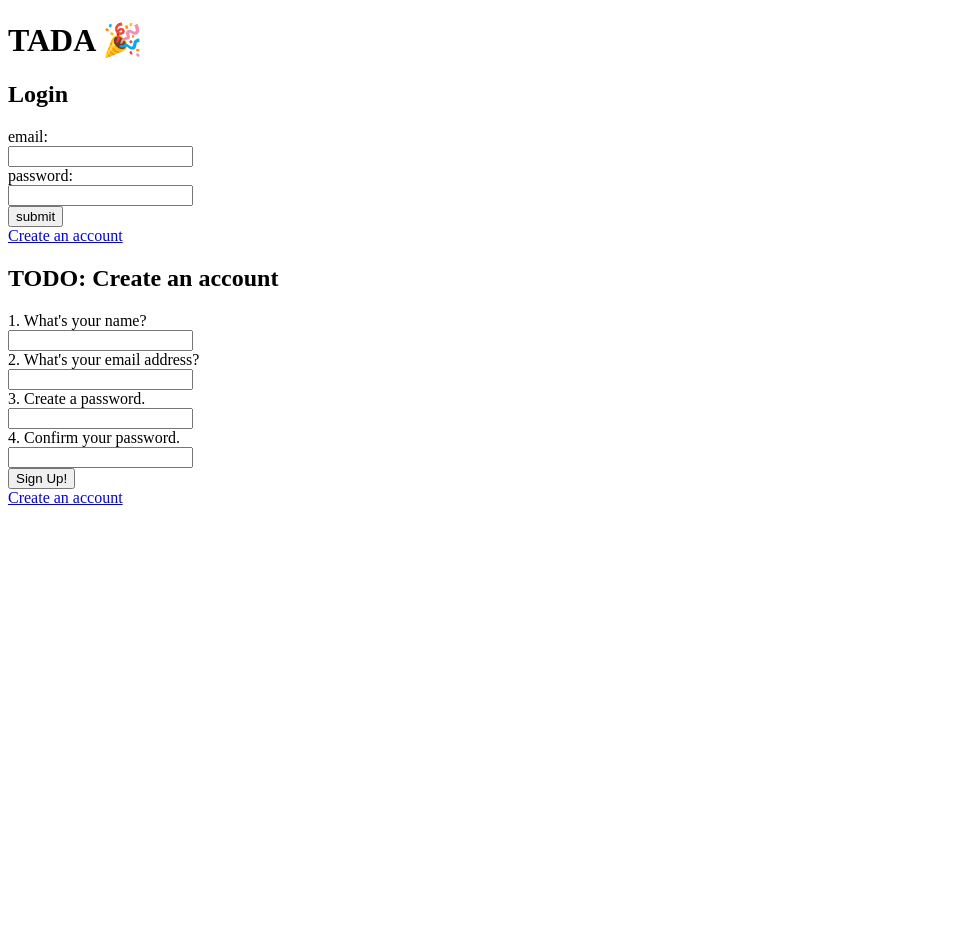
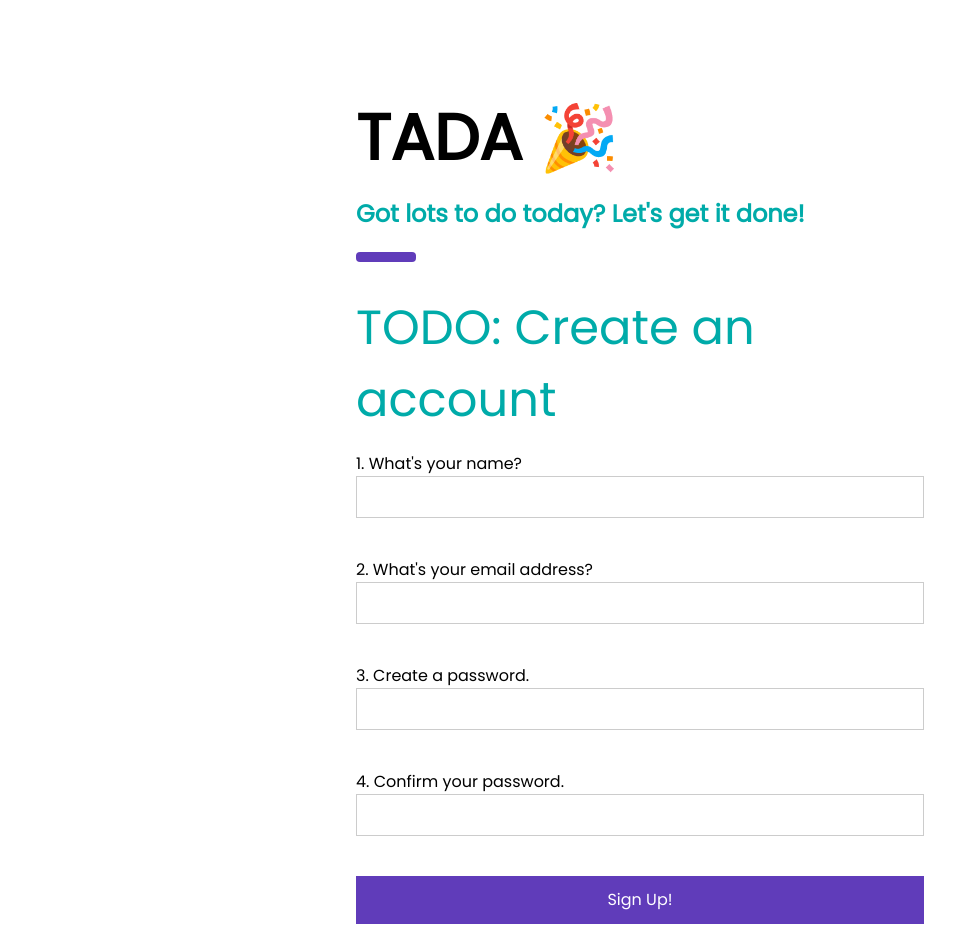
Before and after one commit to eduDevCF/tada, a Flask app: page /signup in a window 1280 px wide. Shown: the whole page, without its empty margins (0-979 px from the left). Before the commit the page ends 505 px from the top, so only its background shows below. Run offline with Flask 2, Linux system fonts and the light colour scheme; parts of the project's set-up code (start-up, migrations or seed data) failed here and were passed over; some libraries are stand-ins or nearby versions.

Commit message:
added w3 css styles and layout

```diff
--- a/static/style.css
+++ b/static/style.css
@@ -1,3 +1,41 @@
+
+body,h1,h2,h3,h4,h5 {
+    font-family: "Poppins", sans-serif
+}
+
+body {
+    font-size:16px;
+}
+
+.w3-half img {
+    margin-bottom:-6px;
+    margin-top:16px;
+    opacity:0.8;
+    cursor:pointer
+}
+
+.w3-half img:hover {
+    opacity:1
+}
+
+.w3-metro-dark-purple {
+    color:#fff;
+    background-color:#603cba;
+}
+
+.w3-text-metro-dark-purple {
+    color:#603cba;
+}
+
+.w3-metro-teal {
+    color:#fff;
+    background-color:#00aba9;
+}
+
+.w3-text-metro-teal {
+    color:#00aba9;
+}
+
 .hidden {
     display: none;
 }
--- a/templates/base.html
+++ b/templates/base.html
@@ -9,40 +9,79 @@
 
   <title>TADA</title>
   <script src="https://code.jquery.com/jquery-3.2.1.min.js"></script>
+  <link rel="stylesheet" href="https://www.w3schools.com/w3css/4/w3.css">
+  <link rel="stylesheet" href="https://fonts.googleapis.com/css?family=Poppins">
   <link href="/static/style.css" rel="stylesheet">
 </head>
 <body>
 
-  <header>
-      <h1>TADA 🎉</h1>
-      {% for flash in get_flashed_messages() %}
-        {{ flash }}
+{% if "user" in session %}
+  <!-- Sidebar/menu -->
+  <nav class="w3-sidebar w3-metro-dark-purple w3-collapse w3-top w3-large w3-padding" style="z-index:3;width:300px;font-weight:bold;" id="mySidebar"><br>
+    <a href="javascript:void(0)" onclick="w3_close()" class="w3-button w3-hide-large w3-display-topleft" style="width:100%;font-size:22px">Close Menu</a>
+    <div class="w3-container">
+      <h3 class="w3-padding-64"><b><a href="/" onclick="w3_close()" class="w3-button w3-hover-white">TADA</a> 🎉</b></h3>
+    </div>
+    <div class="w3-bar-block">
+      <a href="#showcase" onclick="w3_close()" class="w3-bar-item w3-button w3-hover-white">+ New List</a>
+      {% for l in user.lists %}
+        <a href="/list/{{ l.list_id }}" onclick="w3_close()" class="w3-bar-item w3-button w3-hover-white">{{ l.name }}</a>
       {% endfor %}
 
-      {% if "user" in session %}
-        <a href="/logout">Logout</a>
-      {% else %}
-        <h2>Login</h2>
-        <div id="login-form">
-            <form action="/login" method="post">
-              <label>email:<br>
-                <input type="email" name="email" required><br>
-              </label>
-              <label>password:<br>
-                <input type="password" name="pw" required><br>
-              </label>
-              <input type="submit" value="submit">
-            </form>
-            <a href="/signup">Create an account</a>
-        </div>
-      {% endif %}
+      <br><br>
+      <a href="/logout" onclick="w3_close()" class="w3-bar-item w3-button w3-hover-white">Log Out</a>
+
+    </div>
+  </nav>
+
+  <!-- Top menu on small screens -->
+  <header class="w3-container w3-top w3-hide-large w3-metro-dark-purple w3-xlarge w3-padding">
+    <a href="javascript:void(0)" class="w3-button w3-metro-dark-purple w3-margin-right" onclick="w3_open()">☰</a>
+    <span>TADA 🎉</span>
   </header>
 
-  <main>
+  <!-- Overlay effect when opening sidebar on small screens -->
+  <div class="w3-overlay w3-hide-large" onclick="w3_close()" style="cursor:pointer" title="close side menu" id="myOverlay"></div>
+{% endif %}
+
+  <!-- !PAGE CONTENT! -->
+  <main class="w3-main" style="margin-left:340px;margin-right:40px">
+
+    {% for flash in get_flashed_messages() %}
+      {{ flash }}
+    {% endfor %}
+
+
     {% block content %}
-        <h2>What have you accomplished today?</h2>
+      <div class="w3-container" style="margin-top:80px" id="showcase">
+        <h1 class="w3-jumbo"><b>TADA 🎉</b></h1>
+        <h2 class="w3-xlarge w3-text-metro-teal"><b>What do you want to do today?</b></h2>
+        <hr style="width:50px;border:5px solid #603cba" class="w3-round">
+      </div>
     {% endblock %}
+
   </main>
 
+
+  <script>
+  // Script to open and close sidebar
+  function w3_open() {
+    document.getElementById("mySidebar").style.display = "block";
+    document.getElementById("myOverlay").style.display = "block";
+  }
+
+  function w3_close() {
+    document.getElementById("mySidebar").style.display = "none";
+    document.getElementById("myOverlay").style.display = "none";
+  }
+
+  // Modal Image Gallery
+  function onClick(element) {
+    document.getElementById("img01").src = element.src;
+    document.getElementById("modal01").style.display = "block";
+    var captionText = document.getElementById("caption");
+    captionText.innerHTML = element.alt;
+  }
+  </script>
 </body>
 </html>
--- a/templates/signup.html
+++ b/templates/signup.html
@@ -2,24 +2,37 @@
 {% block content %}
 
   {% if "user" not in session %}
-    <h2>TODO: Create an account</h2>
-    <div id="signup-form">
-        <form action="/signup" method="post">
+  <header class="w3-container" style="margin-top:80px; margin-right:300px;" id="header">
+    <h1 class="w3-jumbo"><b>TADA 🎉</b></h1>
+    <h2 class="w3-xlarge w3-text-metro-teal"><b>Got lots to do today? Let's get it done!</b></h2>
+    <hr style="width:50px;border:5px solid #603cba" class="w3-round">
+  </header>
+
+  <div class="w3-container" id="signup-form" style="margin-right:300px">
+    <h3 class="w3-xxxlarge w3-text-metro-teal">TODO: Create an account</h3>
+      <form action="/signup" method="post">
+        <div class="w3-section">
           <label>1. What's your name?<br>
-            <input type="text" name="name" maxlength="64" required><br>
+            <input class="w3-input w3-border" type="text" name="name" maxlength="64" required><br>
           </label>
+        </div>
+        <div class="w3-section">
           <label>2. What's your email address?<br>
-            <input type="email" name="email" id="email" maxlength="64" required><br>
+            <input class="w3-input w3-border" type="email" name="email" id="email" maxlength="64" required><br>
           </label>
+        </div>
+        <div class="w3-section">
           <label>3. Create a password.<br>
-            <input type="password" name="pw" id="pw" minlength="8" maxlength="64" pattern="^(?=.*\d)(?=.*[a-z])(?=.*[A-Z])(?!.*\s).*$" title="Please include at least 1 uppercase character, 1 lowercase character, and 1 number." onchange="passwordsMatch(this)" required><br>
+            <input class="w3-input w3-border" type="password" name="pw" id="pw" minlength="8" maxlength="64" pattern="^(?=.*\d)(?=.*[a-z])(?=.*[A-Z])(?!.*\s).*$" title="Please include at least 1 uppercase character, 1 lowercase character, and 1 number." onchange="passwordsMatch(this)" required><br>
           </label>
+        </div>
+        <div class="w3-section">
           <label>4. Confirm your password.<br>
-            <input type="password" name="pw_confirm" id="pw_confirm" minlength="8" maxlength="64" pattern="^(?=.*\d)(?=.*[a-z])(?=.*[A-Z])(?!.*\s).*$" title="Please include at least 1 uppercase character, 1 lowercase character, and 1 number." onchange="passwordsMatch(this)" required><br>
+            <input class="w3-input w3-border" type="password" name="pw_confirm" id="pw_confirm" minlength="8" maxlength="64" pattern="^(?=.*\d)(?=.*[a-z])(?=.*[A-Z])(?!.*\s).*$" title="Please include at least 1 uppercase character, 1 lowercase character, and 1 number." onchange="passwordsMatch(this)" required><br>
           </label>
-          <input type="submit" value="Sign Up!">
-        </form>
-        <a href="/signup">Create an account</a>
+        </div>
+        <button type="submit" value="Sign Up!" class="w3-button w3-block w3-padding-large w3-metro-dark-purple w3-margin-bottom">Sign Up!</button>
+      </form>
     </div>
   {% else %}
     <p>You've already created your account.</p>
```
Also changed, not shown: templates/home.html (+29 -13 lines).
